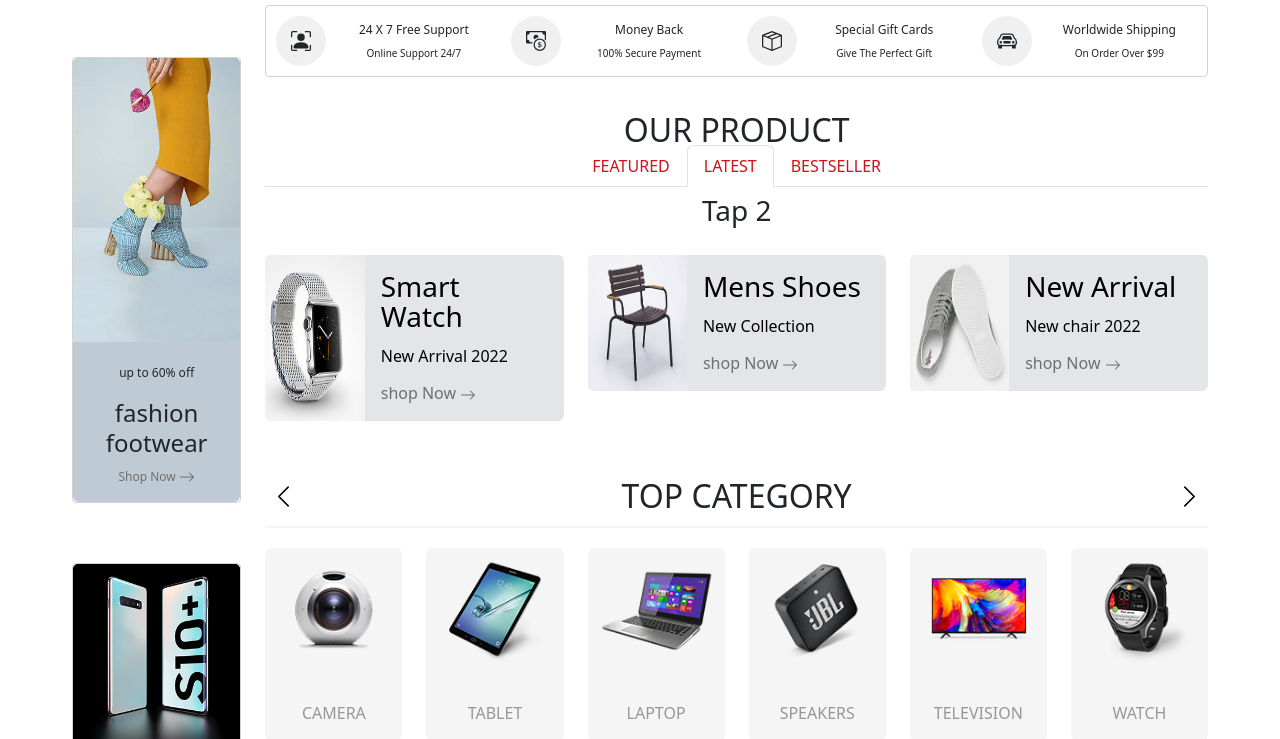
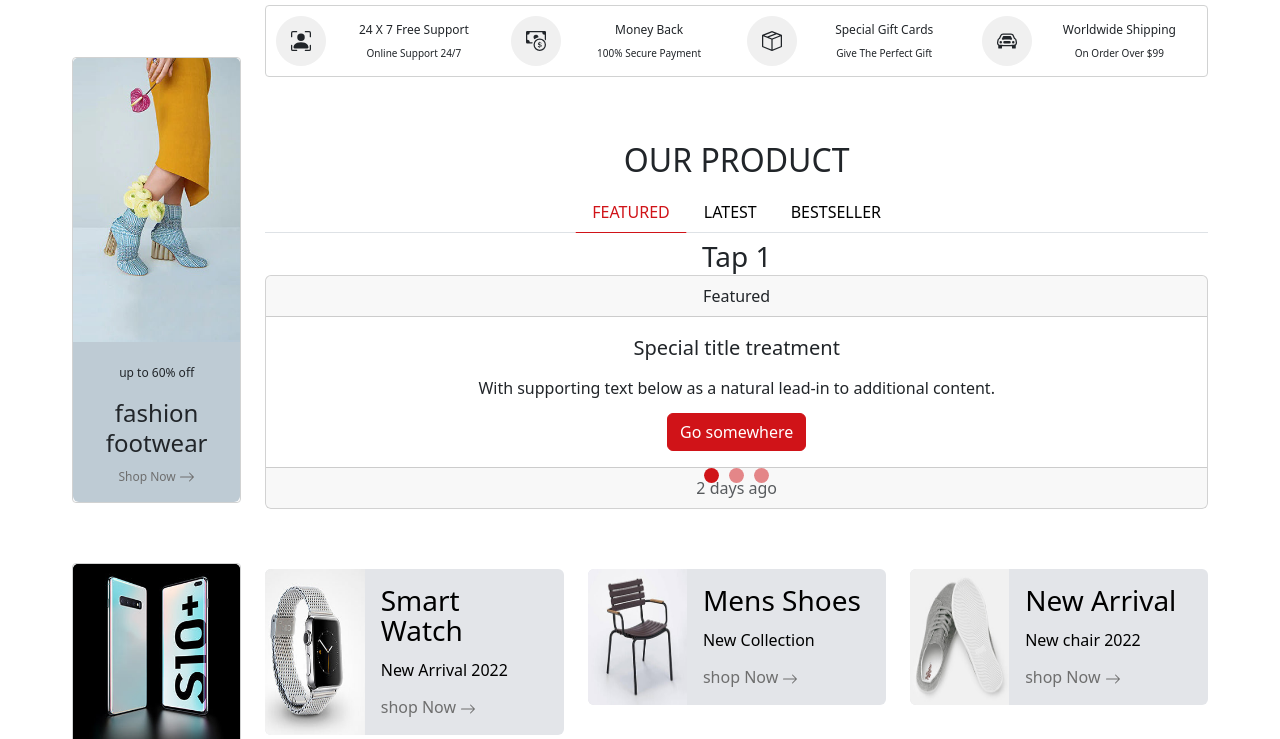
Before and after one commit to jppca/bootstrap-sass-exam, a website: page index.html in a window 1280 px wide. Shown: the part 678-1417 px from the top of the page. Drawn offline with Linux system fonts and the light colour scheme.

Commit message:
upate styles

```diff
--- /dev/null
+++ b/css/styles.b2.min.css
@@ -0,0 +1,75 @@
+/*
+
+Styles-Block-2
+
+*/
+
+/*
+-------------------------------------------------------
+Breakpoint - 375px
+*/
+.background-b2{
+  background-color: white;
+  padding-top: 30px;
+  padding-bottom: 30px;
+}
+
+.wrapper-b2{
+
+}
+
+/* .wrapper-b2 * + *{
+ margin-top: 10px;
+} */
+
+/* .card-body-b3 * + *{
+ margin-top: 10px;
+}
+
+.card-body-b3 *:nth-child(1){
+  margin-top: 0;
+} */
+
+.nav-link-b2{
+  color: black;
+}
+
+.nav-tabs .nav-link.active {
+  color: #d01318;
+  border-left-color: white;
+  border-right-color: white;
+  border-top-color: white;
+  border-bottom-color: #d01318;
+}
+
+.nav-tabs .nav-link:hover, .nav-tabs .nav-link:focus {
+  border-left-color: white;
+  border-right-color: white;
+  border-top-color: white;
+  border-bottom-color: #d01318;
+}
+
+/*
+-------------------------------------------------------
+Breakpoint - 768px
+*/
+@media screen and (min-width: 768px) {
+
+}
+
+/*
+-------------------------------------------------------
+Breakpoint - 1024px
+*/
+@media screen and (min-width: 1024px) {
+
+}
+
+/*
+-------------------------------------------------------
+Breakpoint - 1440px
+*/
+@media screen and (min-width: 1440px) {
+
+
+}
--- a/css/styles.b4.min.css
+++ b/css/styles.b4.min.css
@@ -1,5 +1,7 @@
 /*
+
 Styles-Block-4
+
 */
 
 /*
--- a/css/styles.nav.min-1.css
+++ b/css/styles.nav.min-1.css
@@ -339,4 +339,8 @@ Breakpoint - 1440px
     border-left: 1px solid#414141;
     padding-left: 10px;
   }
+
+  .btn-main-nav-s3 {
+    width: 210px;
+  }
 }
--- a/index.html
+++ b/index.html
@@ -3,7 +3,7 @@
 
 <head>
   <meta charset="utf-8">
-  <meta name="viewport" content="width=device-width, initial-scale=1">
+  <meta name="viewport" content="width = device-width, initial-scale=1">
   <link rel="stylesheet" href="./css/bootstrap.css">
   <link rel="stylesheet" href="./css/styles.min.css">
   <link rel="stylesheet" href="./css/styles.nav.min.css">
@@ -11,6 +11,7 @@
   <link rel="stylesheet" href="./css/styles.hero.min.css">
   <link rel="stylesheet" href="./css/styles.side-bar.min.css">
   <link rel="stylesheet" href="./css/styles.b1.min.css">
+  <link rel="stylesheet" href="./css/styles.b2.min.css">
   <link rel="stylesheet" href="./css/styles.b3.min.css">
   <link rel="stylesheet" href="./css/styles.b4.min.css">
   <link rel="stylesheet" href="./css/styles.b5.min.css">
@@ -591,8 +592,9 @@
             </div>
           </section>
           <!-- ******************************* -->
-          <!--Block-3-->
-          <div class="wrapper-b3">
+          <!--Block-2-->
+          <div class="background-b2">
+            <div class="wrapper-b2">
               <div class="row">
                 <div class="col">
                   <div class="wrapper-title-b1">
@@ -602,22 +604,85 @@
               </div>
               <ul class="nav nav-tabs justify-content-center" id="b1-Tab" role="tablist">
                 <li class="nav-item" role="presentation">
-                <button class="nav-link text-primary" id="featured-tab" data-bs-toggle="tab" data-bs-target="#featured" type="button" role="tab" aria-controls="featured" aria-selected="false" tabindex="-1">FEATURED</button>
+                  <button class="nav-link nav-link-b2 active" id="featured-tab" data-bs-toggle="tab" data-bs-target="#featured" type="button" role="tab" aria-controls="featured" aria-selected="false" tabindex="-1">FEATURED</button>
                 </li>
                 <li class="nav-item" role="presentation">
-                <button class="nav-link text-primary active" id="latest-tab" data-bs-toggle="tab" data-bs-target="#latest" type="button" role="tab" aria-controls="latest" aria-selected="true">LATEST</button>
+                  <button class="nav-link nav-link-b2" id="latest-tab" data-bs-toggle="tab" data-bs-target="#latest" type="button" role="tab" aria-controls="latest" aria-selected="true">LATEST</button>
                 </li>
                 <li class="nav-item" role="presentation">
-                <button class="nav-link text-primary" id="besteller-tab" data-bs-toggle="tab" data-bs-target="#besteller" type="button" role="tab" aria-controls="besteller" aria-selected="false" tabindex="-1">BESTSELLER</button>
+                  <button class="nav-link nav-link-b2" id="besteller-tab" data-bs-toggle="tab" data-bs-target="#besteller" type="button" role="tab" aria-controls="besteller" aria-selected="false" tabindex="-1">BESTSELLER</button>
                 </li>
               </ul>
               <div class="tab-content" id="myTabContent">
-              <div class="tab-pane fade" id="featured" role="tabpanel" aria-labelledby="featured-tab">
+                <div class="tab-pane fade active show" id="featured" role="tabpanel" aria-labelledby="featured-tab">
 
                  <h3 class="text-center">Tap 1</h3>
 
+                 <div id="carousel-testimonials-b12" class="carousel slide">
+                   <div class="carousel-indicators wrapper-btn-b12">
+                     <div class="wrapper-btn-testimonials-b12">
+                       <button type="button" data-bs-target="#carousel-testimonials-b2" data-bs-slide-to="0"
+                         class="active" aria-current="true" aria-label="Slide 2"></button>
+                       <button type="button" data-bs-target="#carousel-testimonials-b2" data-bs-slide-to="1"
+                         aria-label="Slide 2"></button>
+                       <button type="button" data-bs-target="#carousel-testimonials-b2" data-bs-slide-to="2"
+                         aria-label="Slide 2"></button>
                      </div>
-              <div class="tab-pane fade active show" id="latest" role="tabpanel" aria-labelledby="latest-tab">
+                   </div>
+                   <div class="carousel-inner">
+                     <div class="carousel-item mt-1 active">
+                       <div class="card text-center">
+                         <div class="card-header">
+                           Featured
+                         </div>
+                         <div class="card-body">
+                           <h5 class="card-title">Special title treatment</h5>
+                           <p class="card-text">With supporting text below as a natural lead-in to additional content.</p>
+                           <a href="#" class="btn btn-primary">Go somewhere</a>
+                         </div>
+                         <div class="card-footer text-muted">
+                           2 days ago
+                         </div>
+                       </div>
+                     </div>
+                     <div class="carousel-item mt-1">
+                       <div class="card text-center">
+                         <div class="card-header">
+                           Featured
+                         </div>
+                         <div class="card-body">
+                           <h5 class="card-title">Special title treatment</h5>
+                           <p class="card-text">With supporting text below as a natural lead-in to additional content.</p>
+                           <a href="#" class="btn btn-primary">Go somewhere</a>
+                         </div>
+                         <div class="card-footer text-muted">
+                           2 days ago
+                         </div>
+                       </div>
+
+
+                     </div>
+                     <div class="carousel-item mt-1">
+                       <div class="card text-center">
+                         <div class="card-header">
+                           Featured
+                         </div>
+                         <div class="card-body">
+                           <h5 class="card-title">Special title treatment</h5>
+                           <p class="card-text">With supporting text below as a natural lead-in to additional content.</p>
+                           <a href="#" class="btn btn-primary">Go somewhere</a>
+                         </div>
+                         <div class="card-footer text-muted">
+                           2 days ago
+                         </div>
+                       </div>
+
+                     </div>
+                   </div>
+                 </div>
+
+                </div>
+                <div class="tab-pane fade" id="latest" role="tabpanel" aria-labelledby="latest-tab">
 
                   <h3 class="text-center">Tap 2</h3>
 
@@ -630,8 +695,9 @@
               </div>
 
             </div>
+          </div>
           <!-- ******************************* -->
-          <!--Block-2-->
+          <!--Block-3-->
           <section class="background-b3">
             <div class="wrapper-b3">
               <div class="row">
```
Also changed, not shown: css/styles.b3.min.css (+22 -7 lines), 1 other file. Lines whose indentation alone changed are shown as unchanged.
